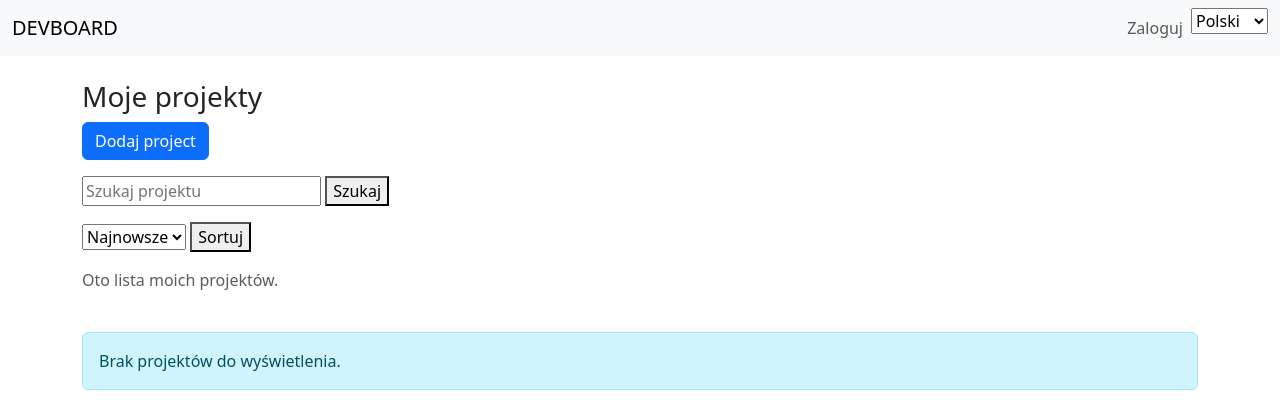
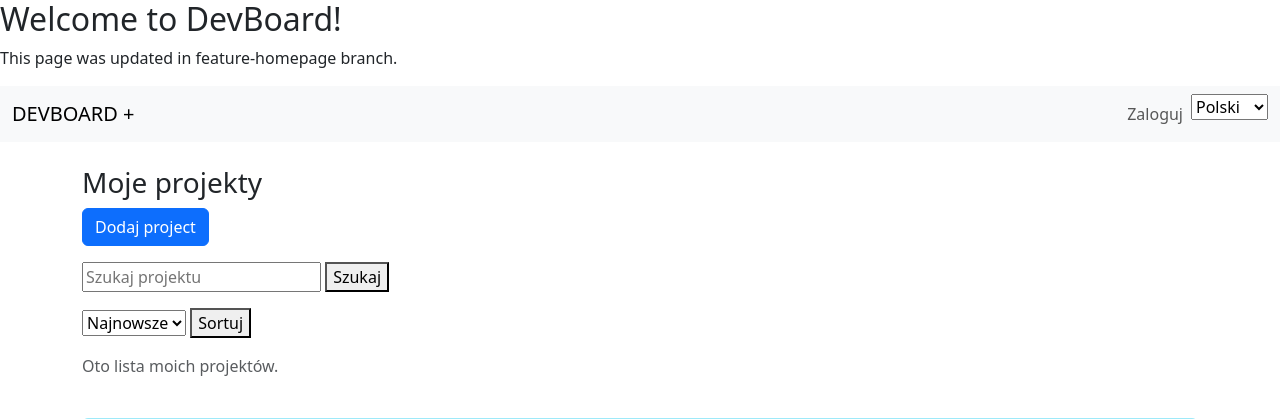
Before and after one commit to goncarenkoartur40-design/Django_Project, a Django app: template templates/devboard/project_list.html in a window 1280 px wide. Shown: the top 419 px of the page. Run offline with Django 5.2, Linux system fonts and the light colour scheme; the template is opened without the code that fills it, so the values that code supplies are empty; parts of the project's set-up code (start-up, migrations or seed data) failed here and were passed over.

Commit message:
Update homepage

```diff
--- a/templates/base.html
+++ b/templates/base.html
@@ -8,9 +8,11 @@
     <title>{% block title %} DevBoard {% endblock %}</title>
 </head>
     <body>
+    <h2>Welcome to DevBoard!</h2>
+    <p>This page was updated in feature-homepage branch.</p>
         <nav class="navbar navbar-expand-lg navbar-light bg-light">
             <div class="container-fluid">
-                <a class="navbar-brand" href="/">DEVBOARD</a>
+                <a class="navbar-brand" href="/">DEVBOARD + </a>
                 <button class="navbar-toggler" type="button" data-bs-toggle="collapse" data-bs-target="#navbarSupportedContent"
                         aria-controls="navbarSupportedContent" aria-expanded="false" aria-label="Toggle navigation">
                     <span class="navbar-toggler-icon"></span>
```
